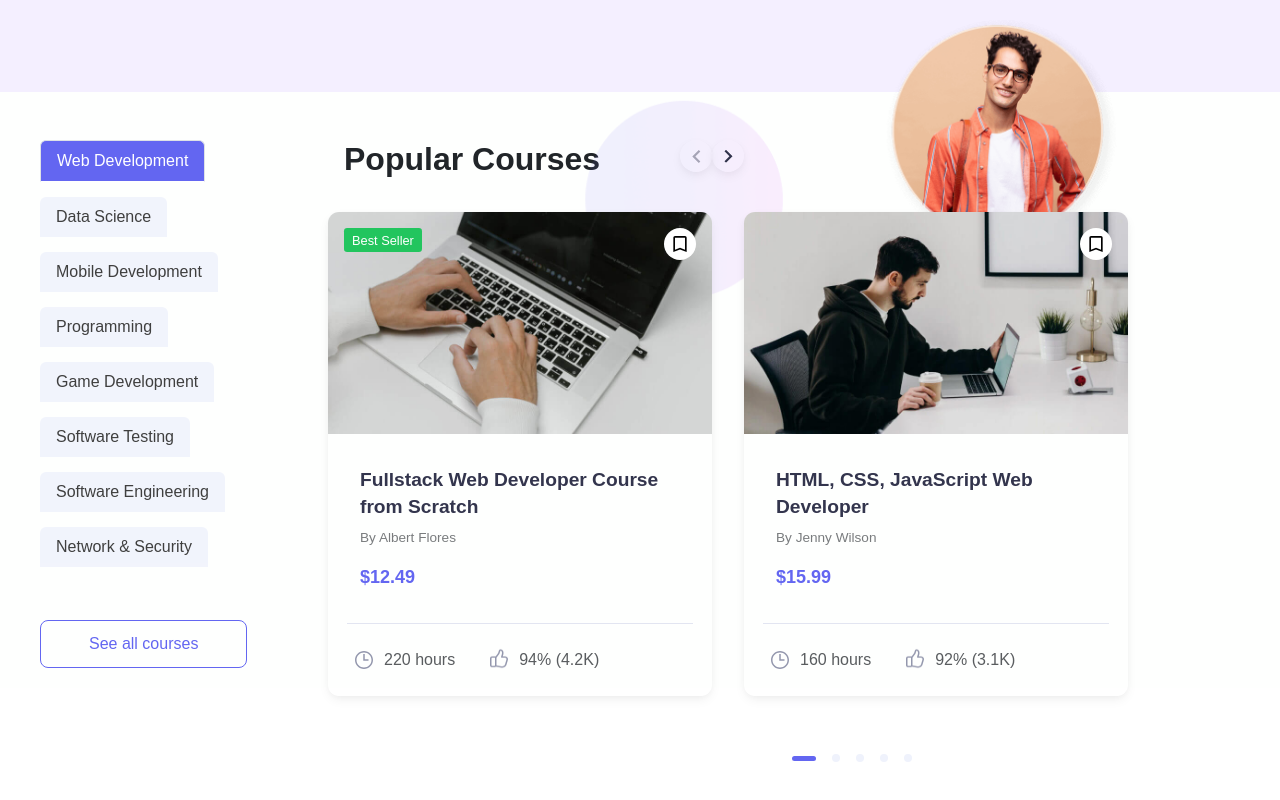
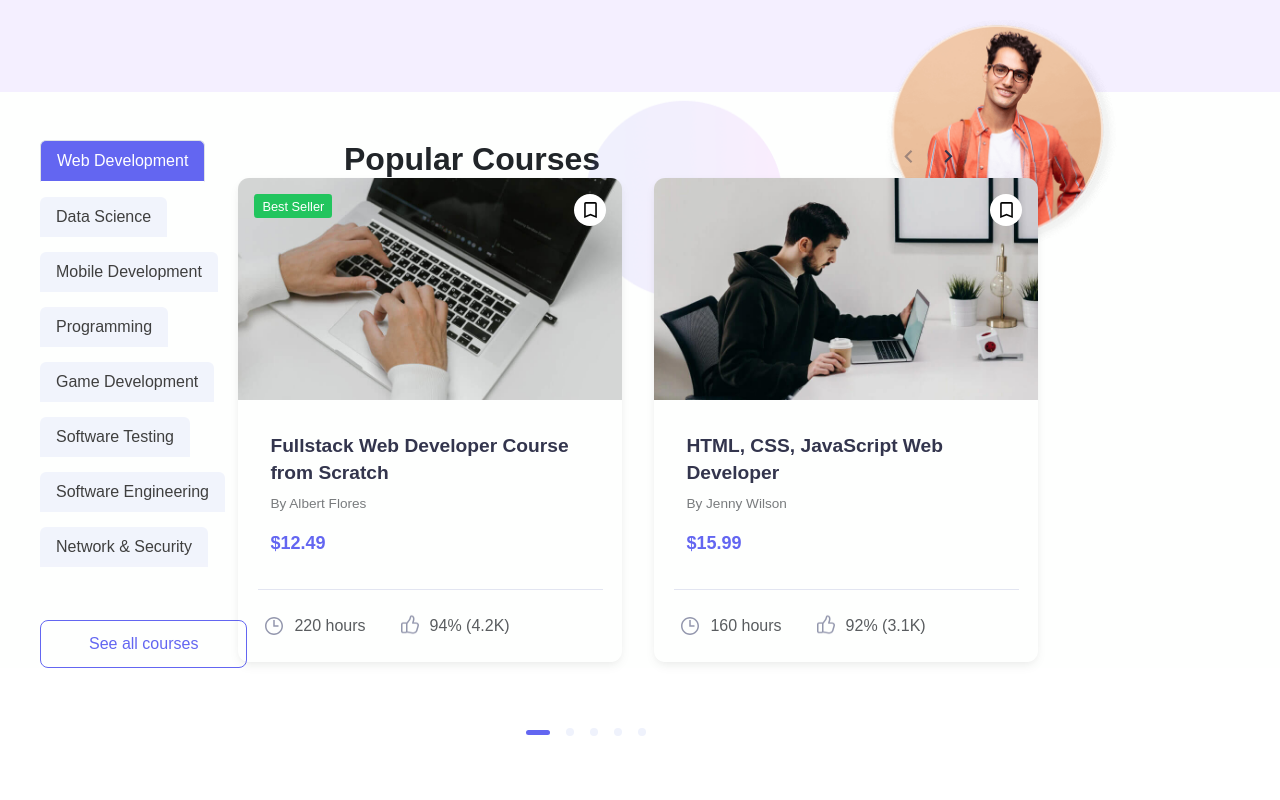
Before and after one commit to ol1mowski/it-shop.de, a React (Create React App) app: page / in a window 1280 px wide. Shown: the part 708-1508 px from the top of the page. Built offline with nearby package versions, Linux system fonts and the light colour scheme.

Commit message:
repair problem with slider

```diff
--- a/src/Components/CourseSection/CoursesSlider/Slider/Slide/slide.module.scss
+++ b/src/Components/CourseSection/CoursesSlider/Slider/Slide/slide.module.scss
@@ -10,7 +10,7 @@
     }
     @media screen and (min-width: 768px) {
         width: 55vw;
-        margin-top: 5rem;
+        // margin-top: 5rem;
     }
 
     @media screen and (min-width: 850px) {
--- a/src/Components/CourseSection/CoursesSlider/Slider/slider.module.scss
+++ b/src/Components/CourseSection/CoursesSlider/Slider/slider.module.scss
@@ -1,18 +1,16 @@
 @import '../../../../sass/setting.module.scss';
 
 .coursesWrapper {
-    display: flex;
-    justify-content: center;
-    align-items: center;
+    @include d-flex;
 
     @media screen and (min-width: 768px) {
         position: relative;
-        top: 4rem;
-        right: 22rem;
+        top: 6rem;
+        right: 56vw;
     }
 
     @media screen and (min-width: 850px) {
-        right: 26rem;
+        right: 57vw;
         top: 2.5rem;
         gap: 2rem;
     }
--- a/src/Components/CourseSection/CoursesSlider/SliderDots/sliderDots.module.scss
+++ b/src/Components/CourseSection/CoursesSlider/SliderDots/sliderDots.module.scss
@@ -8,12 +8,12 @@
     @media screen and (min-width: 768px) {
         position: relative;
         top: 25rem;
-        right: 40rem;
+        right: 90vw;
     }
 
     @media screen and (min-width: 850px) {
-        right: 47rem;
-        top: 23rem;
+        right: 97vw;
+        top: 22rem;
     }
 
     &__dot {
--- a/src/Components/CourseSection/CoursesSlider/SliderHeader/SliderHeader.jsx
+++ b/src/Components/CourseSection/CoursesSlider/SliderHeader/SliderHeader.jsx
@@ -11,6 +11,9 @@ const SliderHeader = () => {
 
     const prev = useRef(null);
     const next = useRef(null);
+
+    console.log(prev.current);
+    console.log(next.current);
 
     const prevArrow = useRef(null);
     const nextArrow = useRef(null);
--- a/src/Components/CourseSection/CoursesSlider/SliderHeader/sliderHeader.module.scss
+++ b/src/Components/CourseSection/CoursesSlider/SliderHeader/sliderHeader.module.scss
@@ -1,16 +1,14 @@
 @import '../../../../sass/setting.module.scss';
 
 .header {
-    display: flex;
-    justify-content: center;
-    align-items: center;
+    @include d-flex;
     gap: 3rem;
     @media screen and (min-width: 768px) {
         align-items: flex-start;
         margin-top: 3rem;
-        gap: 1rem;
+        gap: 6rem;
         height: 5rem;
-        width: 25rem;
+        // width: 25rem;
     }
     &__title {
         width: 50vw;
@@ -32,9 +30,7 @@
         width: 5rem;
         &__arrowLeft {
             width: 2rem;
-            display: flex;
-            justify-content: center;
-            align-items: center;
+            @include d-flex;
             border-radius: 100%;
             height: 2rem;
             cursor: pointer;
@@ -50,9 +46,7 @@
             width: 2rem;
             height: 2rem;
             cursor: pointer;
-            display: flex;
-            justify-content: center;
-            align-items: center;
+            @include d-flex;
             box-shadow: $box-shadow;
             &__icon {
                 width: 40%;
--- a/src/sass/setting.module.scss
+++ b/src/sass/setting.module.scss
@@ -20,20 +20,25 @@
     }
 }
 
-@mixin buttonHover {
-    cursor: pointer;
-    padding: 1.2rem;
-    -webkit-box-shadow: 8px 8px 24px 0px rgba(66, 68, 90, 1);
-    -moz-box-shadow: 8px 8px 24px 0px rgba(66, 68, 90, 1);
-    box-shadow: 8px 8px 24px 0px rgba(66, 68, 90, 1);
-    @media screen and (min-width: 1000px) {
-        padding: 1.4rem;
-    }
+@mixin d-flex-row() {
+    display: flex;
+    justify-content: center;
+    align-items: center;
+    flex-direction: column;
 }
 
-// Var
+@mixin d-flex() {
+    display: flex;
+    justify-content: center;
+    align-items: center;
+}
+
+
+// Vars
+
 //colors
-$text-color: #fff;
+$white-text-color: #f4efff;
+$dark-text-color: #101010;
 $background-color: #f4efff;
 $purple: #6366f1;
 $white-purple: #EFF2FC;
```
